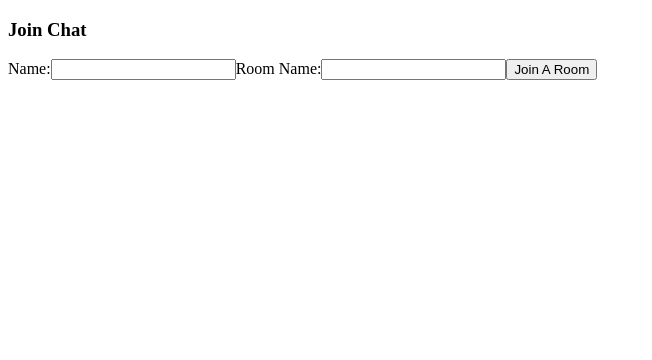
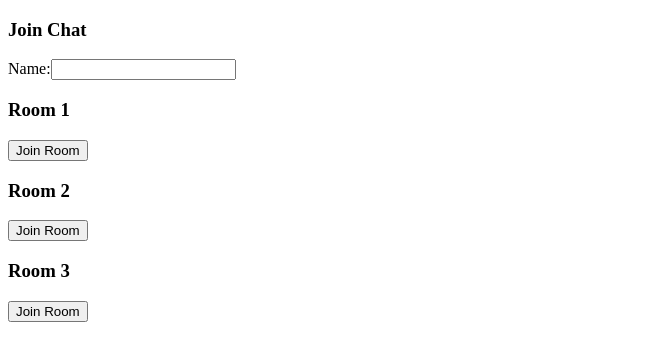
Before and after one commit to JAruliah/chat-app, a React (Create React App) app in the folder client/: page / in a window 1280 px wide. Shown: the top 360 px of the page, without its empty margins (0-652 px from the left). Built offline with nearby package versions, Linux system fonts and the light colour scheme; no server answers; the HTML template or start-up script is replaced by a standard one.

Commit message:
room buttons

```diff
--- a/client/src/components/JoinRoom.tsx
+++ b/client/src/components/JoinRoom.tsx
@@ -13,8 +13,7 @@ interface JoinRoomProps {
 
 export const JoinRoom: React.FC<JoinRoomProps> = ({userName, setUserName, room, setRoom, socket, logged, setLogged}) => {
   // Join a room if username and room is entered
-    const joinRoom = (e:React.FormEvent<HTMLFormElement>) :void => {
-      e.preventDefault()
+    const joinRoom = (e:any) :void => {
         if (userName !== "" && room !== ""){
            socket.emit('join-room', {room:room, userName:userName})
            setLogged(true)
@@ -22,18 +21,38 @@ export const JoinRoom: React.FC<JoinRoomProps> = ({userName, setUserName, room,
       }
         return (
             <div>
-              <form onSubmit={joinRoom}>
+              <form onSubmit={(e) => joinRoom(e)}>
                 <h3>Join Chat</h3>
                 <label>Name:
-                <input type="text" onChange={(e) => {setUserName(e.target.value)}}></input>
+                <input type="text" onChange={(e) => {setUserName(e.target.value)}} required></input>
                 </label>
+                <div className="rooms">
+                  <div className="room-1">
+                    <h3>Room 1</h3>
+                    <p></p>
+                    <button type="submit" onClick={(e) => {setRoom('room-1')}}>Join Room</button>
+                  </div>
 
-                <label>Room Name:
+                  <div className="room-2">
+                    <h3>Room 2</h3>
+                    <p></p>
+                    <button type="submit" onClick={(e) => {setRoom('room-2')}}>Join Room</button>
+                  </div>
+
+                  <div className="room-3">
+                    <h3>Room 3</h3>
+                    <p></p>
+                    <button type="submit" onClick={(e) => {setRoom('room-3')}}>Join Room</button>
+                  </div>
+
+                </div>
+                {/* <label>Room
                 <input type="text" onChange={(e) => {setRoom(e.target.value)}}></input>
                 </label>
 
-                <button>Join A Room</button>
-            </form>
+                <button>Join A Room</button> */}
+                </form>
+
           </div>
         );
 }
```
